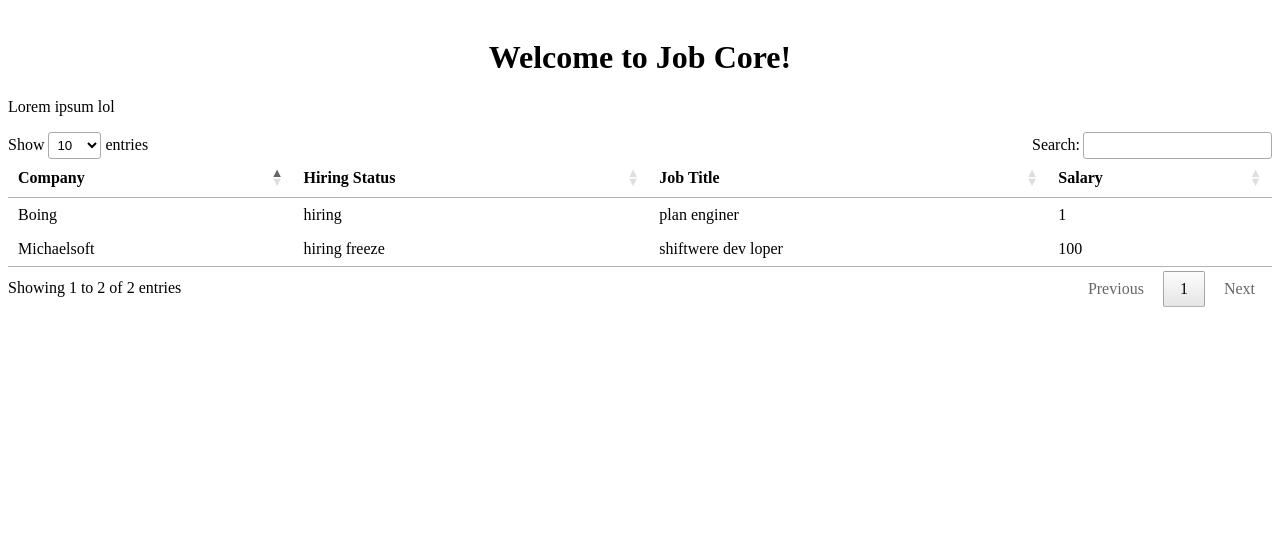
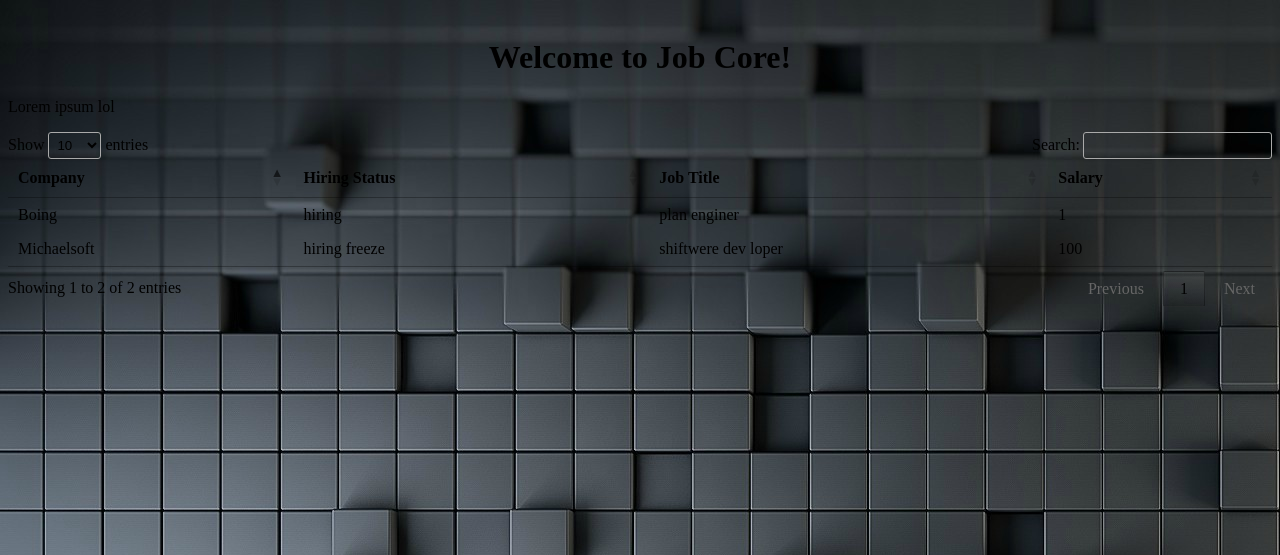
Before and after one commit to hackbois-2020/jobcore, a Flask app: page / in a window 1280 px wide. Shown: the top 555 px of the page. Run offline with Flask 2, Linux system fonts and the light colour scheme; some libraries are stand-ins or nearby versions.

Commit message:
Added a background

```diff
--- a/templates/index.html
+++ b/templates/index.html
@@ -2,6 +2,10 @@
 <html lang="en">
 	<style>
 		h1 {text-align: center;}
+		body{
+			background-image: url('VKTPd2M.jpeg');
+			background-repeat: no-repeat;
+		}
 	</style>
 	<head>
 		<title>{{title}} - Jobcore</title>
```
